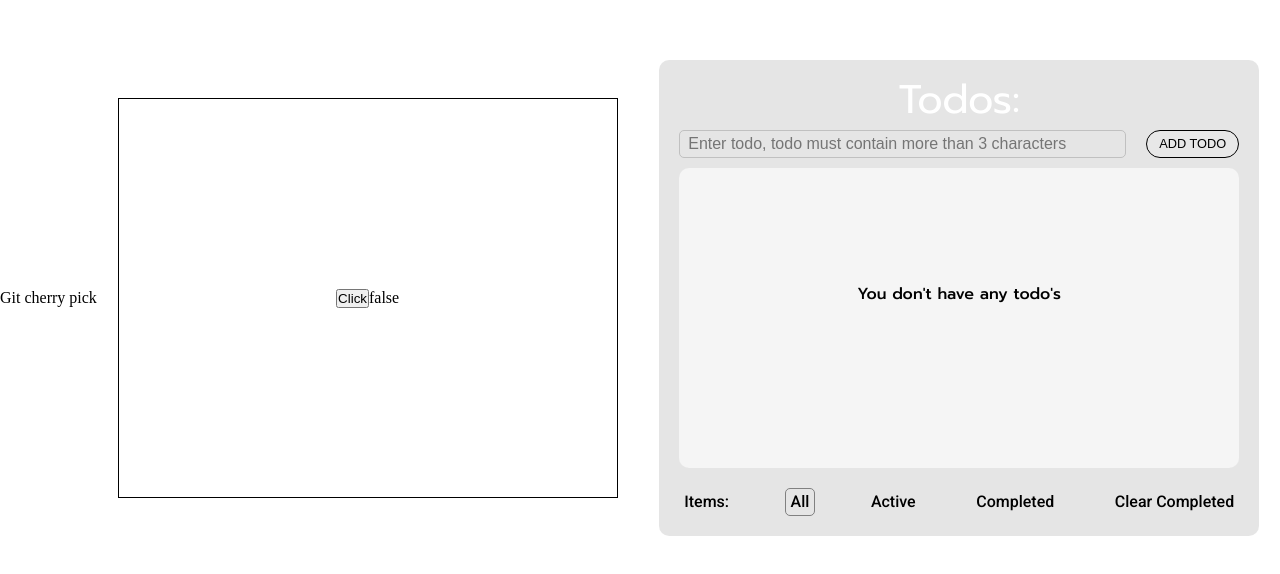
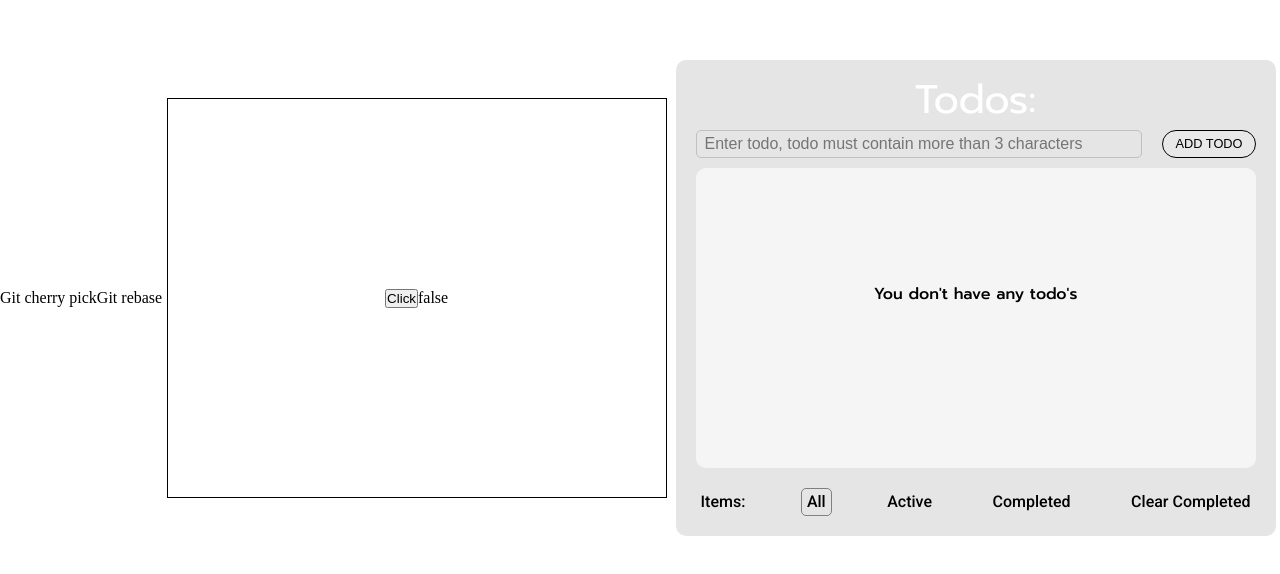
Before and after one commit to MartS88/git, a React (Create React App) app: page / in a window 1280 px wide. Shown: the part 102-676 px from the top of the page. Built offline with nearby package versions, Linux system fonts and the light colour scheme.

Commit message:
Adding new heading - rebase

```diff
--- a/src/App.tsx
+++ b/src/App.tsx
@@ -101,6 +101,7 @@ const App = () => {
         <div className={classes.App}>
 
             <h1>Git cherry pick</h1>
+            <h2>Git rebase</h2>
             <div className={classes.button_block}>
                 <button onClick={toggleValue}>Click</button>
                 {value ? 'true' : 'false'}
```
